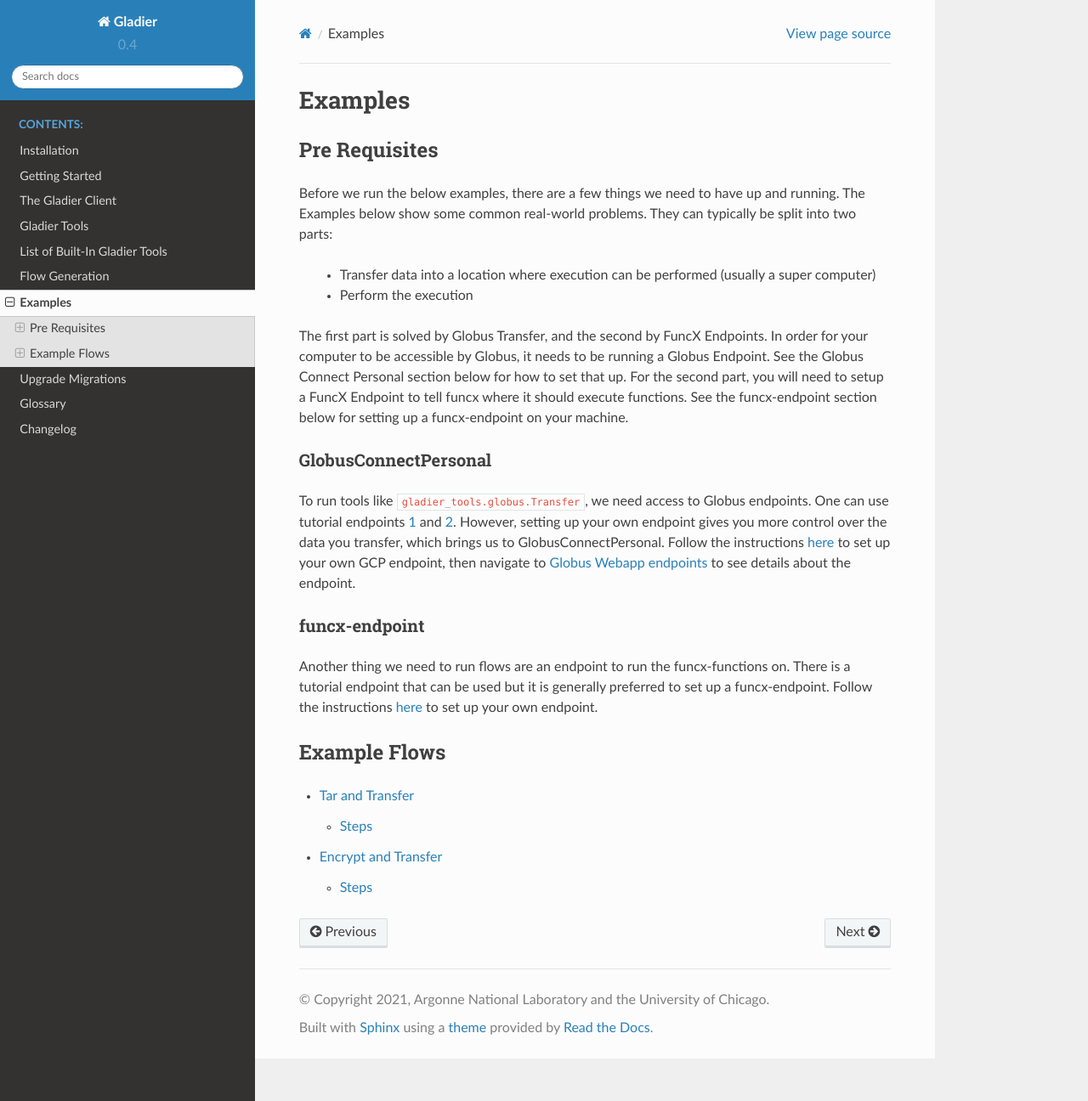
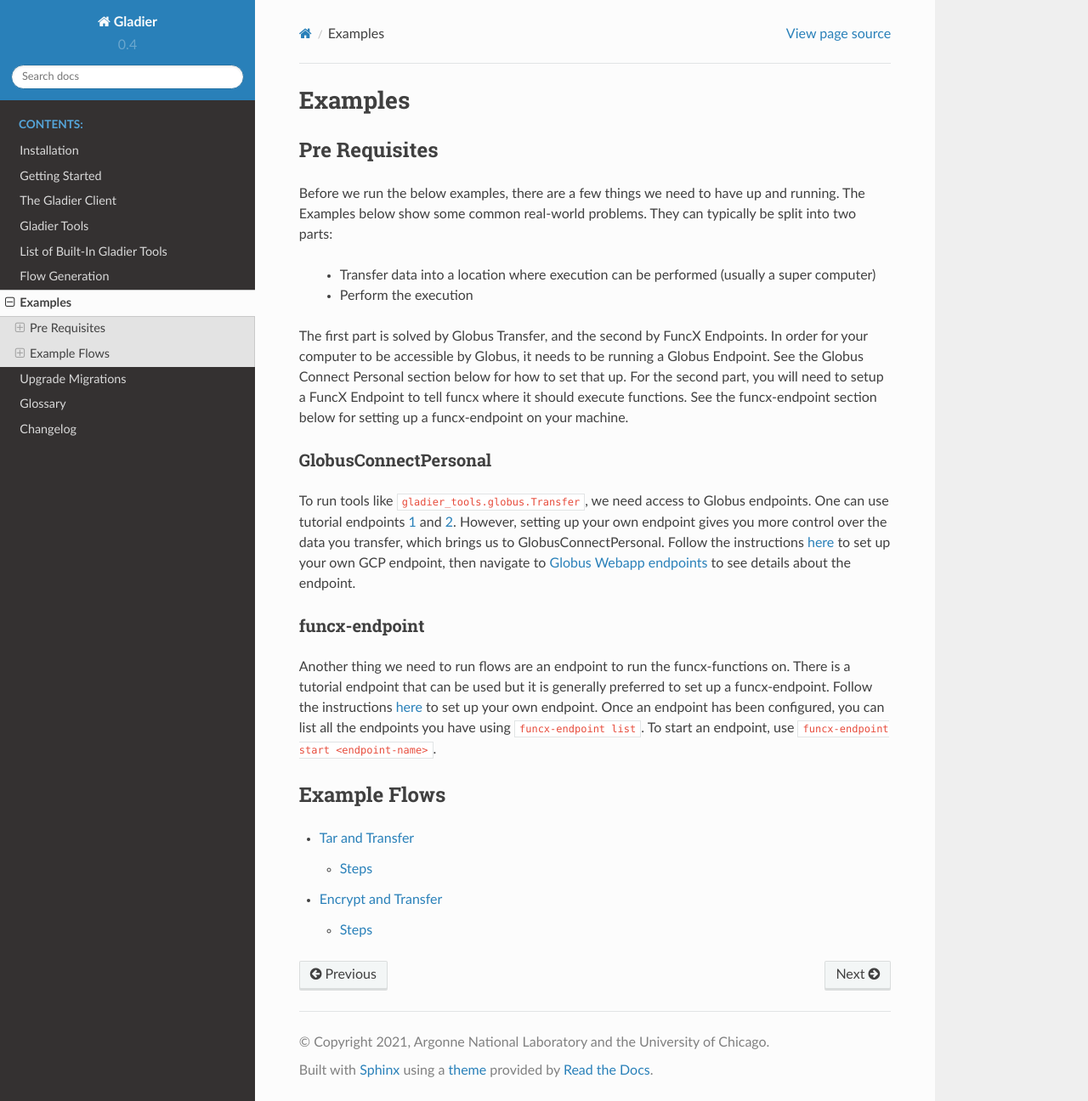
Before and after one commit to globus-gladier/gladier, a Sphinx documentation site: the page built from docs/examples.rst, in a window 1280 px wide and 1296 px high. Shown: the whole window at 85% size. Built offline with Sphinx 7.4.7 and the Read the Docs theme 2.0.0, drawn with Linux system fonts in a browser that asks for light colours.

Commit message:
Added examples on how to use funcx-endpoint

```diff
--- a/docs/examples.rst
+++ b/docs/examples.rst
@@ -24,7 +24,8 @@ funcx-endpoint
 ###############
 
 Another thing we need to run flows are an endpoint to run the funcx-functions on. There is a tutorial endpoint that can be used but it is generally preferred to set up a funcx-endpoint.
-Follow the instructions `here <https://funcx.readthedocs.io/en/latest/endpoints.html>`_ to set up your own endpoint.
+Follow the instructions `here <https://funcx.readthedocs.io/en/latest/endpoints.html>`_ to set up your own endpoint. Once an endpoint has been configured, you can list all the endpoints you have using
+``funcx-endpoint list``. To start an endpoint, use ``funcx-endpoint start <endpoint-name>``.
 
 Example Flows
 --------------
```
